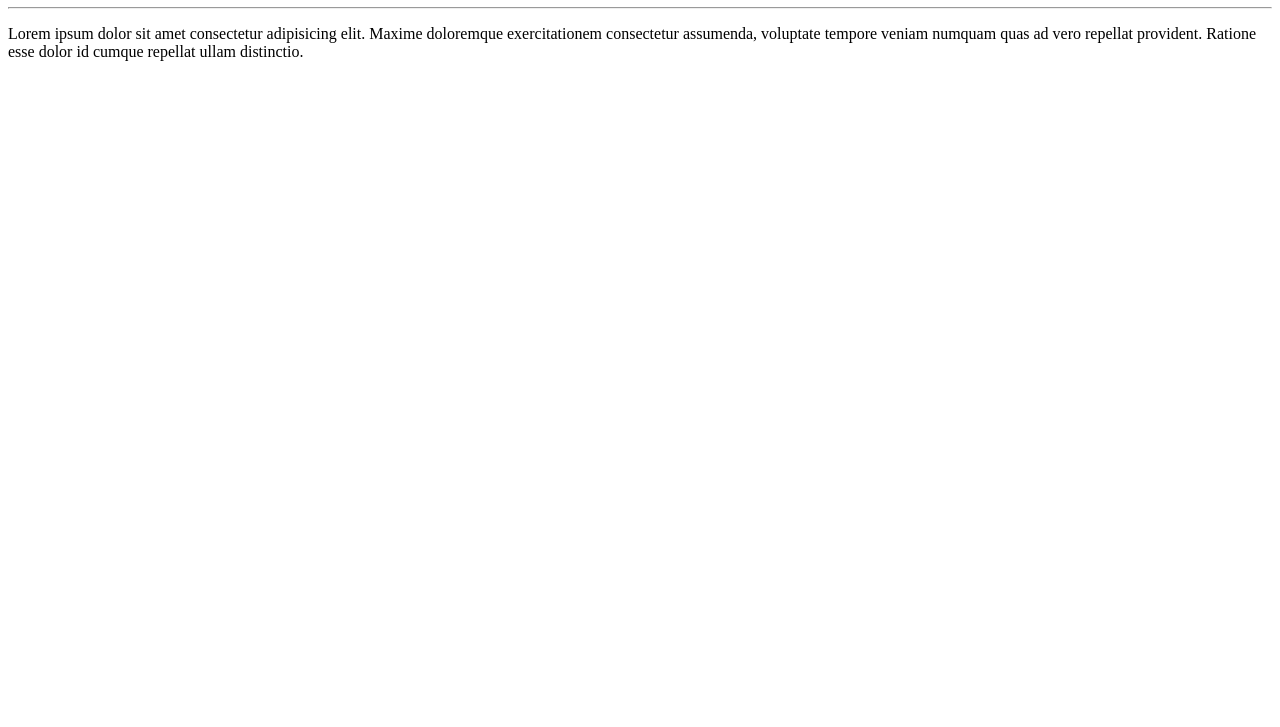
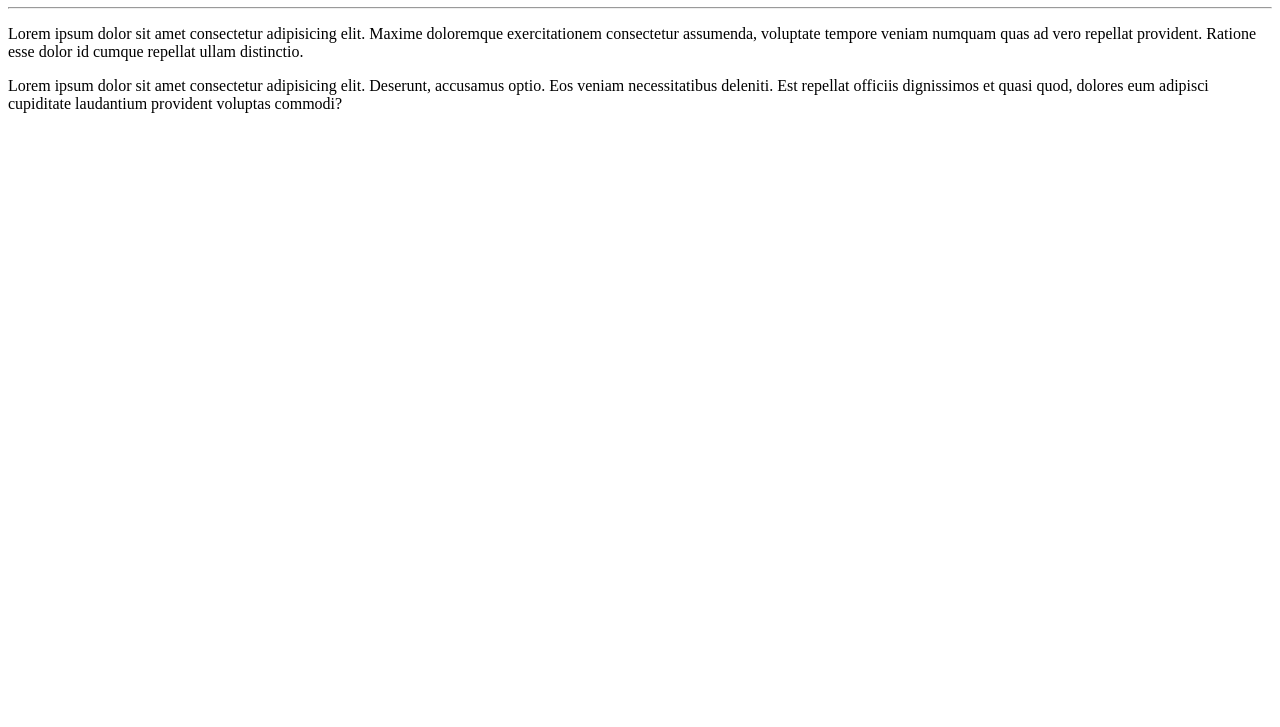
Before and after one commit to Nnascimen/Ola-Mundo, a plain HTML site: page site_exemplo/index.html in a window 1280 px wide. Shown: the part 73-800 px from the top of the page. Drawn offline with Linux system fonts and the light colour scheme.

Commit message:
Adicionei um parágrafo

```diff
--- a/site_exemplo/index.html
+++ b/site_exemplo/index.html
@@ -9,5 +9,6 @@
     <h1>Olá, Mundo</h1>
     <hr>
     <p>Lorem ipsum dolor sit amet consectetur adipisicing elit. Maxime doloremque exercitationem consectetur assumenda, voluptate tempore veniam numquam quas ad vero repellat provident. Ratione esse dolor id cumque repellat ullam distinctio.</p>
+    <p>Lorem ipsum dolor sit amet consectetur adipisicing elit. Deserunt, accusamus optio. Eos veniam necessitatibus deleniti. Est repellat officiis dignissimos et quasi quod, dolores eum adipisci cupiditate laudantium provident voluptas commodi?</p>
 </body>
 </html>
```
